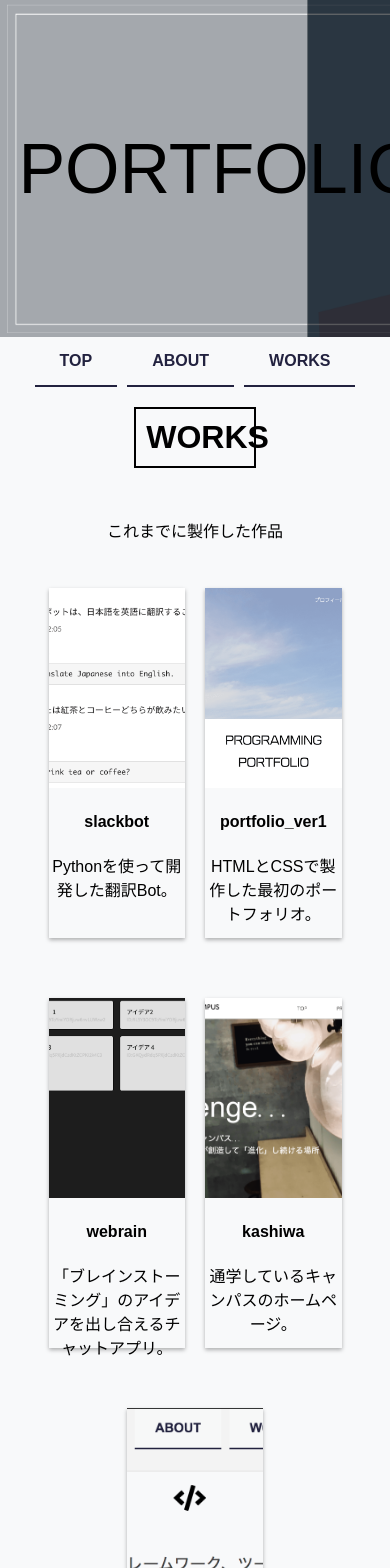
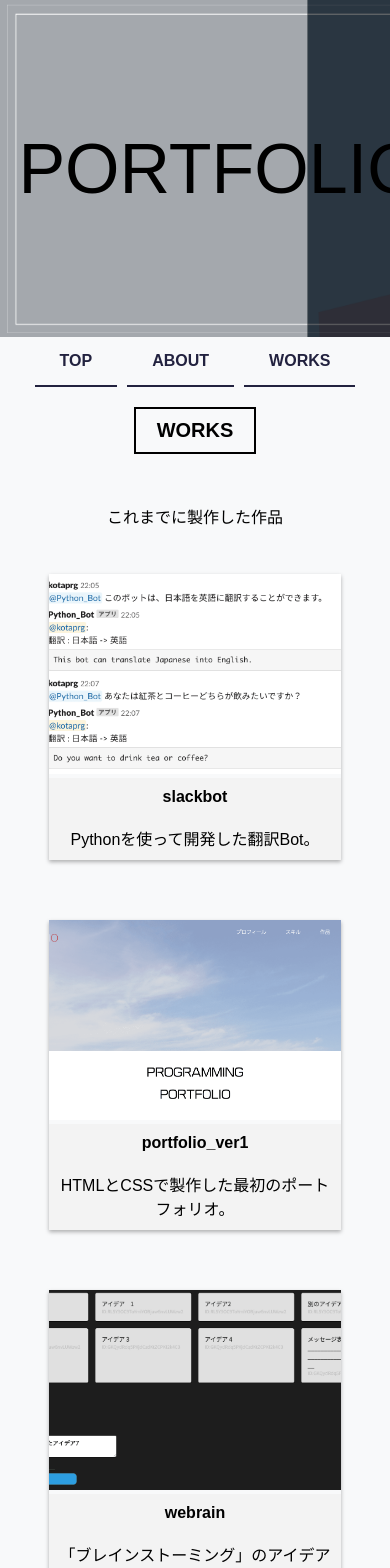
Before and after one commit to kotaok/first_vue, a Vue app: page /page3 in a window 390 px wide. Shown: the top 1568 px of the page. Built offline with nearby package versions, Linux system fonts and the light colour scheme.

Commit message:
worksページのスマホ対応

```diff
--- a/src/components/page1.vue
+++ b/src/components/page1.vue
@@ -31,6 +31,7 @@
 }
 
 .title {
+  font-size: 20px;
   width: 25%;
   padding: 10px;
   margin: auto;
--- a/src/components/works.vue
+++ b/src/components/works.vue
@@ -80,6 +80,11 @@
   transition: all 200ms ease;
 }
 
+.item h4, .item p {
+  margin: 0px;
+  padding: 10px;
+}
+
 .item:hover {
   box-shadow: 0 0 2px rgba(0,0,0,0.2);
   opacity: 0.5;
@@ -94,5 +99,18 @@
   color: #000;
 }
 
+@media screen and (max-width: 600px) {
+  .item {
+    width: 75%;
+    height: 100%;
+    margin: 30px 10px;
+  }
+
+  .item h4, .item p {
+    margin: 0px;
+    padding: 10px;
+    background-color: #F3F3F3;
+  }
+}
 
 </style>
```
